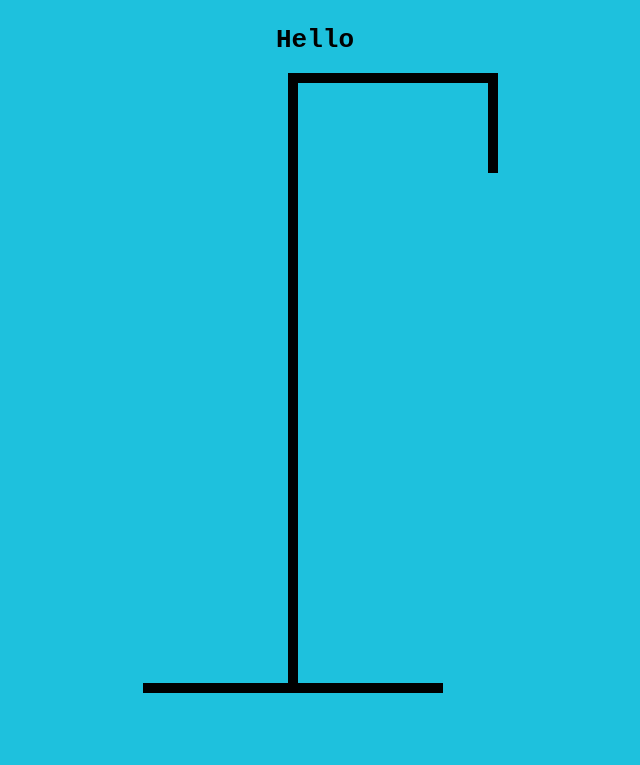
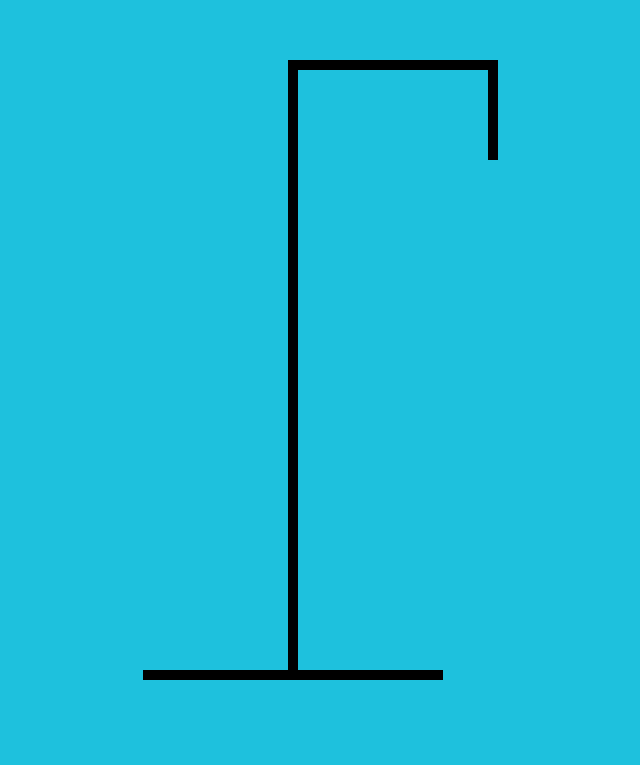
Before and after one commit to Mo-21/Hangman-Game, a React (Vite) app: page / in a window 1280 px wide. Shown: the top 765 px of the page, without its empty margins (325-965 px from the left). Built offline with nearby package versions, Linux system fonts and the light colour scheme.

Commit message:
Determine Winning And Losing Situations

```diff
--- a/src/components/App.tsx
+++ b/src/components/App.tsx
@@ -6,9 +6,7 @@ import { Letters } from "./Letters";
 import { Keyboard } from "./Keyboard";
 
 function App() {
-  const [wordToGuess, setWordToGuess] = useState(() => {
-    return words[Math.floor(Math.random() * words.length)];
-  });
+  const [wordToGuess, setWordToGuess] = useState(getNewWord());
   const [guessedLetters, setGuessedLetters] = useState<string[]>([]);
 
   const incorrectLetters = guessedLetters.filter(
@@ -32,7 +30,6 @@ function App() {
   //And only when a new key is pressed ([guessedLetters]).
   useEffect(() => {
     const handler = (e: KeyboardEvent) => {
-      console.log(e.key);
       const key = e.key;
       if (!key.match(/^[a-z]$/)) return;
 
@@ -47,17 +44,53 @@ function App() {
     };
   }, [guessedLetters]);
 
+  //Winning and Losing
+  const isLoser = incorrectLetters.length >= 6;
+  const isWinner = wordToGuess
+    .split("")
+    .every((letter) => guessedLetters.includes(letter));
+
+  function getNewWord() {
+    return words[Math.floor(Math.random() * words.length)];
+  }
+
+  //Getting new word on Enter Press
+  useEffect(() => {
+    const handler = (e: KeyboardEvent) => {
+      const key = e.key;
+      if (key !== "Enter") return;
+
+      e.preventDefault();
+      setGuessedLetters([]);
+      setWordToGuess(getNewWord());
+    };
+
+    document.addEventListener("keypress", handler);
+
+    return () => {
+      document.removeEventListener("keypress", handler);
+    };
+  }, [guessedLetters]);
+
   return (
     <div className="main-container">
-      <h1>Hello</h1>
+      <h1 style={{ fontSize: "3rem" }}>
+        {isLoser && "Nice Try, but you lost. Now Press Enter To Play Again"}{" "}
+        {isWinner && "You Guessed It Right Nerdy. Press Enter To Play Again"}
+      </h1>
       <HangmanDrawing numberOfWrongGuesses={incorrectLetters?.length} />
-      <Letters guessedLetters={guessedLetters} wordToGuess={wordToGuess} />
+      <Letters
+        reveal={isLoser}
+        guessedLetters={guessedLetters}
+        wordToGuess={wordToGuess}
+      />
       <Keyboard
         activeLetters={guessedLetters.filter((letter) =>
           wordToGuess.includes(letter)
         )}
         inactiveLetters={incorrectLetters}
         addingGuessedLetters={addingGuessedLetters}
+        disabled={isLoser || isWinner}
       />
     </div>
   );
--- a/src/components/Keyboard.tsx
+++ b/src/components/Keyboard.tsx
@@ -30,6 +30,7 @@ const KEYS = [
 interface KeyboardProps {
   activeLetters: string[];
   inactiveLetters: string[];
+  disabled?: boolean;
   addingGuessedLetters: (letter: string) => void;
 }
 
@@ -37,6 +38,7 @@ export function Keyboard({
   activeLetters,
   inactiveLetters,
   addingGuessedLetters,
+  disabled = false,
 }: KeyboardProps) {
   return (
     <div className="keyboard-group">
@@ -50,7 +52,7 @@ export function Keyboard({
               isInactive ? "inactive" : ""
             }`}
             key={index}
-            disabled={isActive || isInactive}
+            disabled={isActive || isInactive || disabled}
           >
             {key}
           </button>
--- a/src/components/Letters.tsx
+++ b/src/components/Letters.tsx
@@ -1,18 +1,27 @@
 interface LettersProps {
-  guessedLetters: string[] | undefined;
+  guessedLetters: string[];
   wordToGuess: string;
+  reveal?: boolean;
 }
 
-export function Letters({ guessedLetters, wordToGuess }: LettersProps) {
+export function Letters({
+  guessedLetters,
+  wordToGuess,
+  reveal = false,
+}: LettersProps) {
   return (
     <div className="letters-group">
       {wordToGuess.split("").map((letter, index) => (
         <span key={index} className="letter">
           <span
             style={{
-              visibility: guessedLetters.includes(letter)
-                ? "visible"
-                : "hidden",
+              visibility:
+                guessedLetters.includes(letter) || reveal
+                  ? "visible"
+                  : "hidden",
+
+              color:
+                !guessedLetters.includes(letter) && reveal ? "red" : "black",
             }}
           >
             {letter}
```
